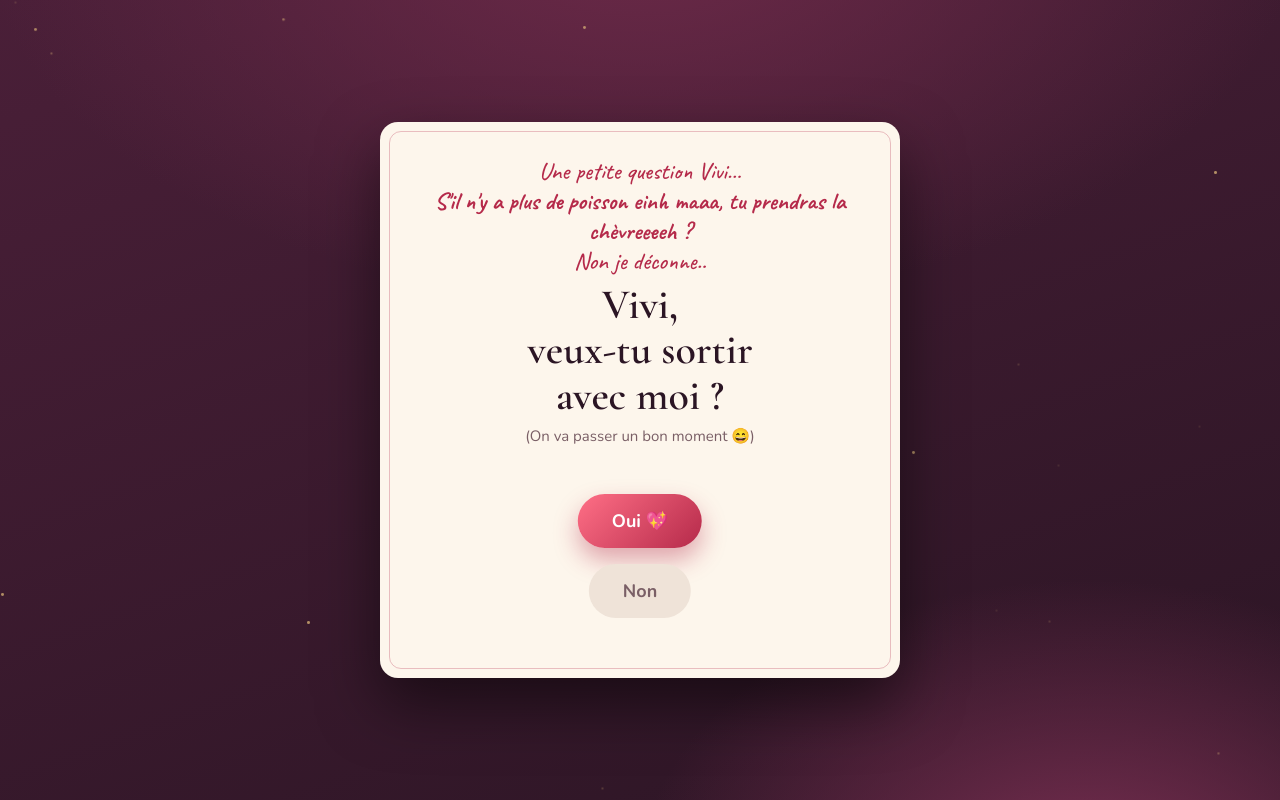
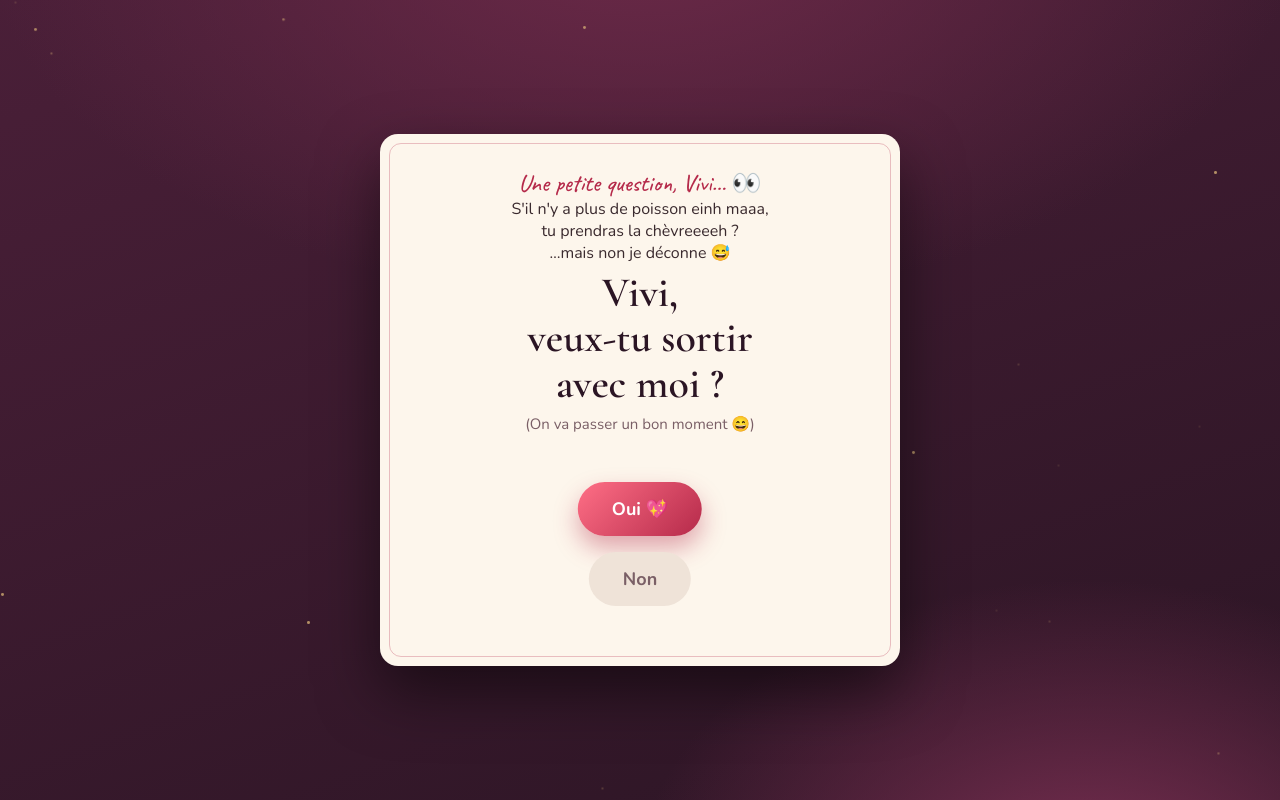
Before and after one commit to verand-nj/verand-nj.github.io, a plain HTML site: page date/index.html in a window 1280 px wide. Both pictures are taken after a click on the button 640 px from the left and 370 px from the top of the page. Drawn offline with nearby package versions, Linux system fonts and the light colour scheme.

Commit message:
Refine text and punctuation in index.html

```diff
--- a/date/index.html
+++ b/date/index.html
@@ -34,8 +34,12 @@
     <!-- ÉCRAN 2 : La question -->
     <section class="screen" id="screen-ask">
       <div class="letter">
-        <p class="eyebrow">Une petite question Vivi… <br> <b>S'il n'y a plus de poisson einh maaa, tu prendras la chèvreeeeh ?</b> <br> Non je déconne..</p>
-        <h1 id="askTitle"> dis moi, Veux-tu sortir<br>avec moi ce weekend?</h1>
+        <p class="eyebrow">Une petite question, Vivi… 👀</p>
+        <div class="joke">
+          <p>S'il n'y a plus de poisson einh maaa,<br>tu prendras la chèvreeeeh&nbsp;?</p>
+          <span class="joke-wink">…mais non je déconne 😅</span>
+        </div>
+        <h1 id="askTitle">Dis-moi… veux-tu sortir<br>avec moi ce week-end&nbsp;?</h1>
         <p class="sub">(On va passer un bon moment 😄)</p>
         <div class="qa-arena" id="arena">
           <button class="btn btn-yes" id="btnYes">Oui 💖</button>
@@ -69,7 +73,7 @@
         <div class="progress"><i class="on"></i><i class="on"></i><i></i></div>
         <p class="eyebrow">C'est bientôt fini…</p>
         <h1>On fait quoi&nbsp;?</h1>
-        <p class="sub">L'ambiance, c'est toi qui la choisis... Sinon tu me laisse gérer.</p>
+        <p class="sub">L'ambiance, c'est toi qui la choisis… sinon tu me laisses gérer.</p>
         <div class="choices" id="actChoices"></div>
         <button class="next-btn" id="whatNext" disabled>C'est validé →</button>
       </div>
@@ -80,7 +84,7 @@
       <div class="letter">
         <div class="progress"><i class="on"></i><i class="on"></i><i class="on"></i></div>
         <p class="eyebrow">Youpiiiii ✨</p>
-        <h1 id="doneTitle">Merci pour ta disponibilité, j'ai hate de te voir&nbsp;💕</h1>
+        <h1 id="doneTitle">Merci pour ta disponibilité,<br>j'ai hâte de te voir&nbsp;💕</h1>
         <div id="recapBox"></div>
         <div class="lovenote" id="loveNote"></div>
         <p class="send-status" id="sendStatus"></p>
@@ -95,7 +99,7 @@
 
   </div>
 
-  <!-- Le comportement (les infos à personnaliser sont ici, tout en haut du fichier) -->
+  <!-- Le comportement (les infos à personnaliser sont tout en haut du fichier) -->
   <script src="script.js"></script>
 </body>
 </html>
```
